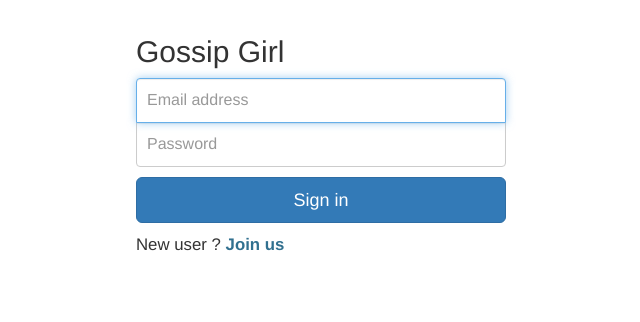
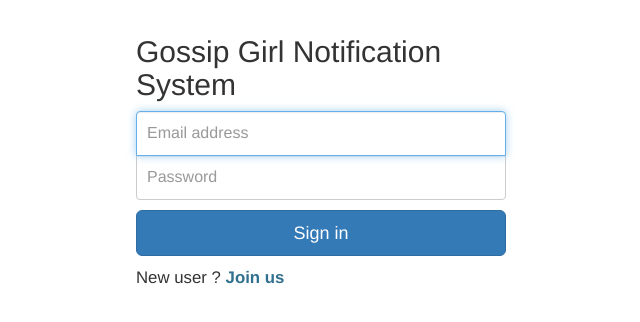
Before and after one commit to RayeesMir/Notification-System, a website: page public/index.html at #/login in a window 1280 px wide. Shown: the whole page, without its empty margins (319-959 px from the left). Drawn offline with nearby package versions, Linux system fonts and the light colour scheme; some packages are replaced by stand-ins of ours; no server answers.

Commit message:
Update login.html

```diff
--- a/public/views/login.html
+++ b/public/views/login.html
@@ -2,7 +2,7 @@
 
   <form name="loginForm" class="form-signin" ng-submit="login()">
 
-    <h2 class="form-signin-heading">Gossip Girl</h2>
+    <h2 class="form-signin-heading">Gossip Girl Notification System</h2>
     <label for="inputEmail" class="sr-only">Email address</label>
     <input type="email" id="inputEmail" ng-model="credentials.email" class="form-control" placeholder="Email address" required autofocus>
     <label for="inputPassword" class="sr-only">Password</label>
```
